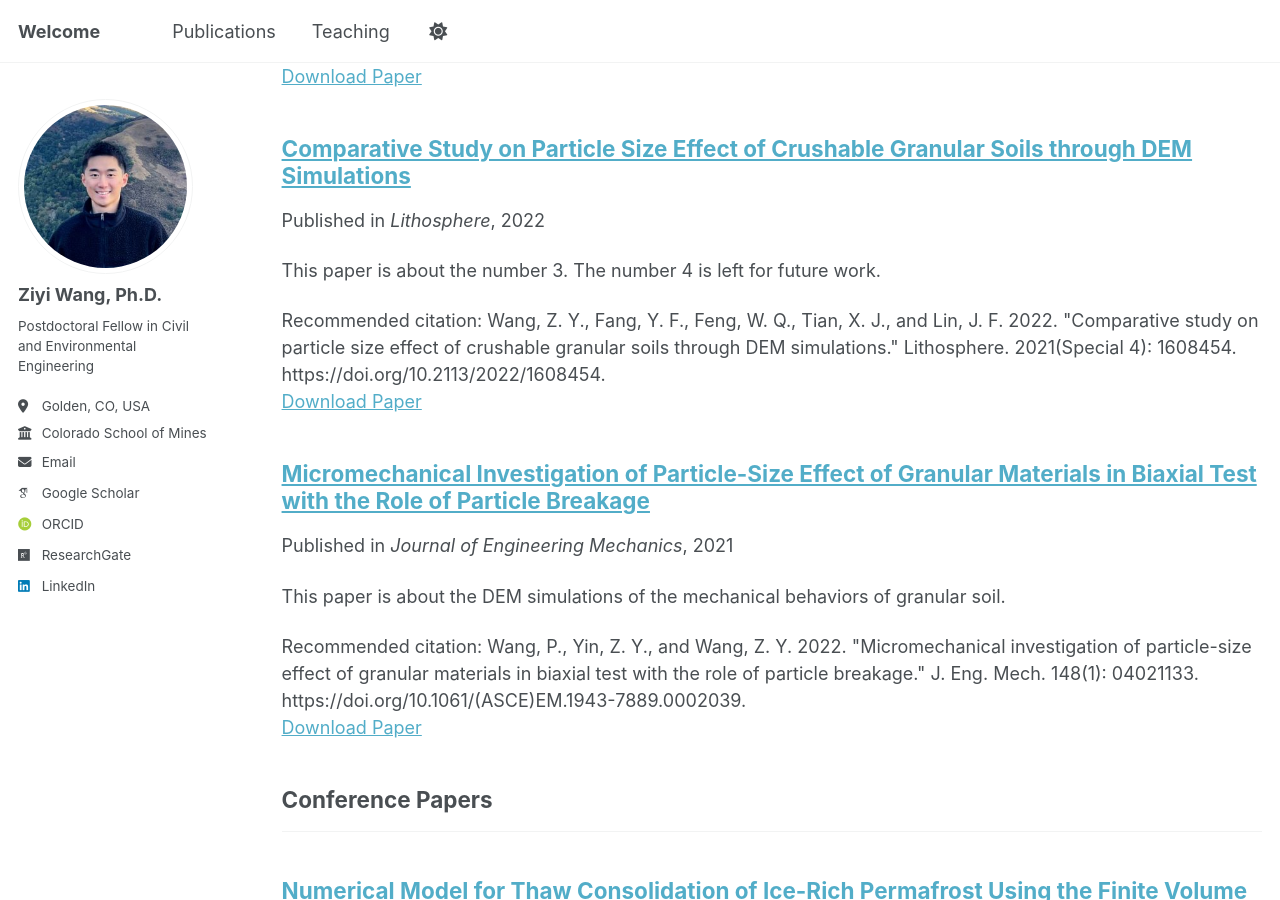
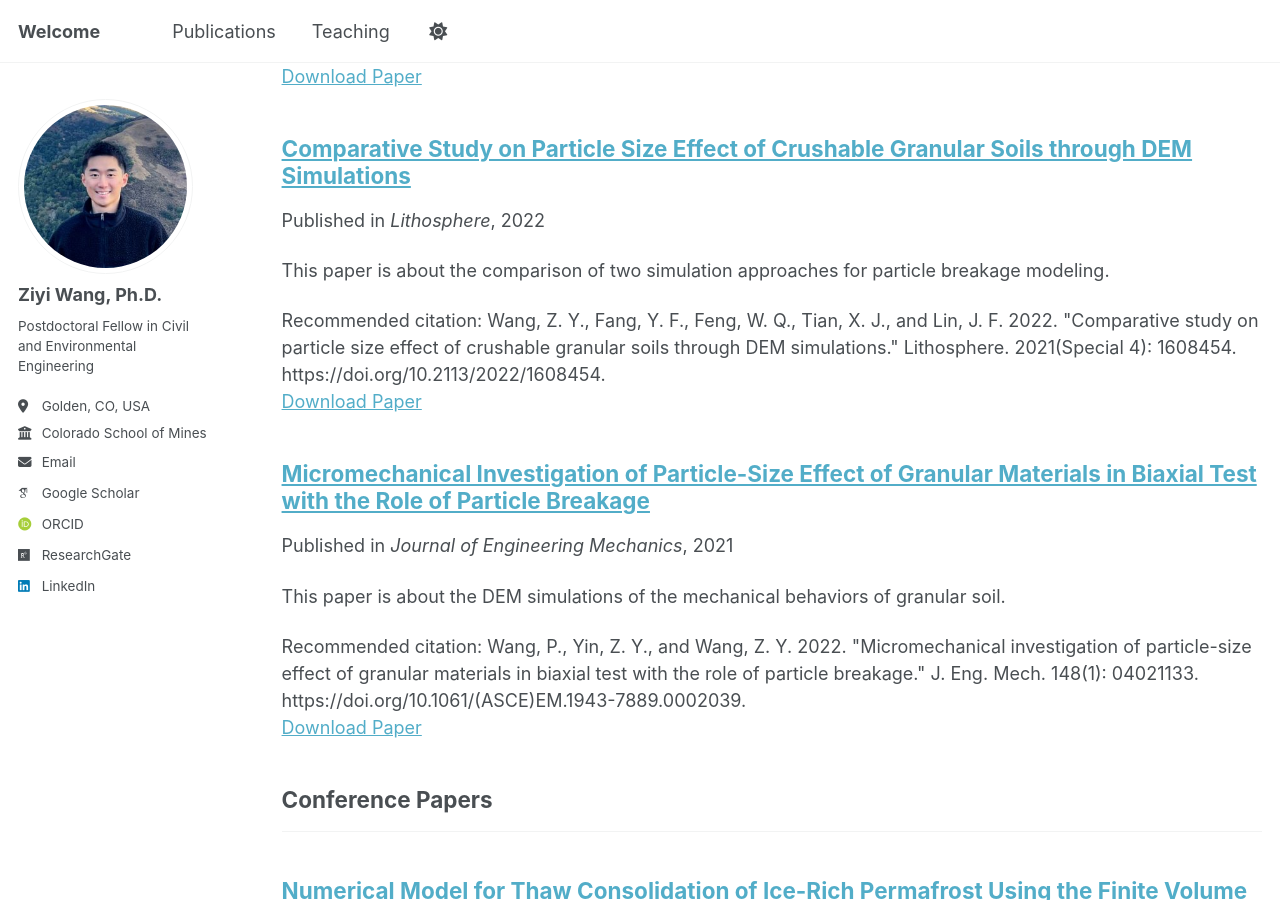
Before and after one commit to ziyiwang-ce/ziyiwang-ce.github.io, a Jekyll site: the page built from _pages/publications.html, in a window 1280 px wide and 900 px high, scrolled down 2423 px. Built offline with Jekyll 4.4.1, drawn with Linux system fonts in a browser that asks for light colours; some web fonts are replaced; a script that is not in the unit is left out; a file with an impossible date is left out.

Commit message:
Update J1.md

```diff
--- a/_publications/J1.md
+++ b/_publications/J1.md
@@ -3,7 +3,7 @@ title: "Comparative Study on Particle Size Effect of Crushable Granular Soils th
 collection: publications
 category: manuscripts
 permalink: /publication/J1
-excerpt: 'This paper is about the number 3. The number 4 is left for future work.'
+excerpt: 'This paper is about the comparison of two simulation approaches for particle breakage modeling.'
 date: 2022-03-04
 venue: 'Lithosphere'
 paperurl: 'https://pubs.geoscienceworld.org/gsw/lithosphere/article/2021/Special%204/1608454/612172/Comparative-Study-on-Particle-Size-Effect-of'
```
